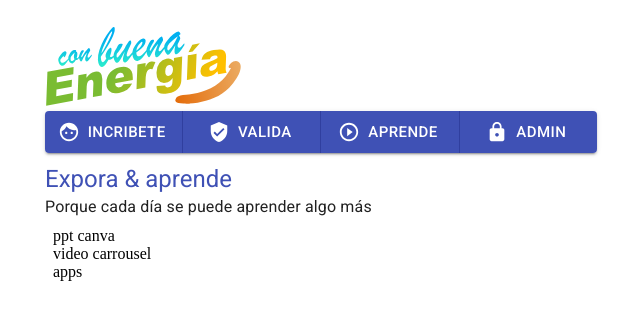
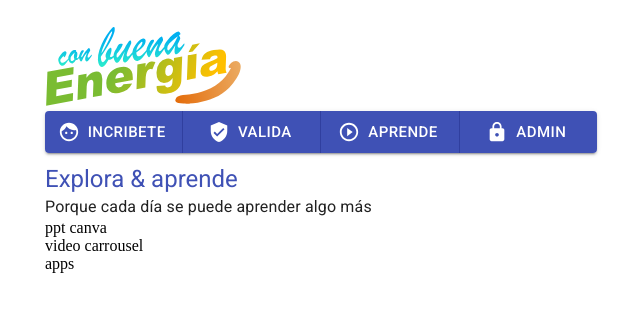
Before and after one commit to ccnmagnoo/mhe-app-client, a React (Create React App) app: page /resources in a window 1280 px wide. Shown: the top 320 px of the page, without its empty margins (319-959 px from the left). Built offline with nearby package versions, Linux system fonts and the light colour scheme; no server answers; what @react-pdf/renderer would draw is missing.

Commit message:
educational page layout

```diff
--- a/src/Components/Public/EducationalResources.tsx
+++ b/src/Components/Public/EducationalResources.tsx
@@ -3,21 +3,21 @@
 
 export const EducationalResources = () => {
   return (
-    <div>
+    <>
       <header>
         <Typography variant='h5' color='primary'>
-          Expora & aprende
+          Explora & aprende
         </Typography>
 
         <Typography variant='body1' color='textPrimary'>
           Porque cada día se puede aprender algo más
         </Typography>
       </header>
-      <body>
+      <main>
         <section>ppt canva</section>
         <section>video carrousel</section>
         <section>apps</section>
-      </body>
-    </div>
+      </main>
+    </>
   );
 };
```
